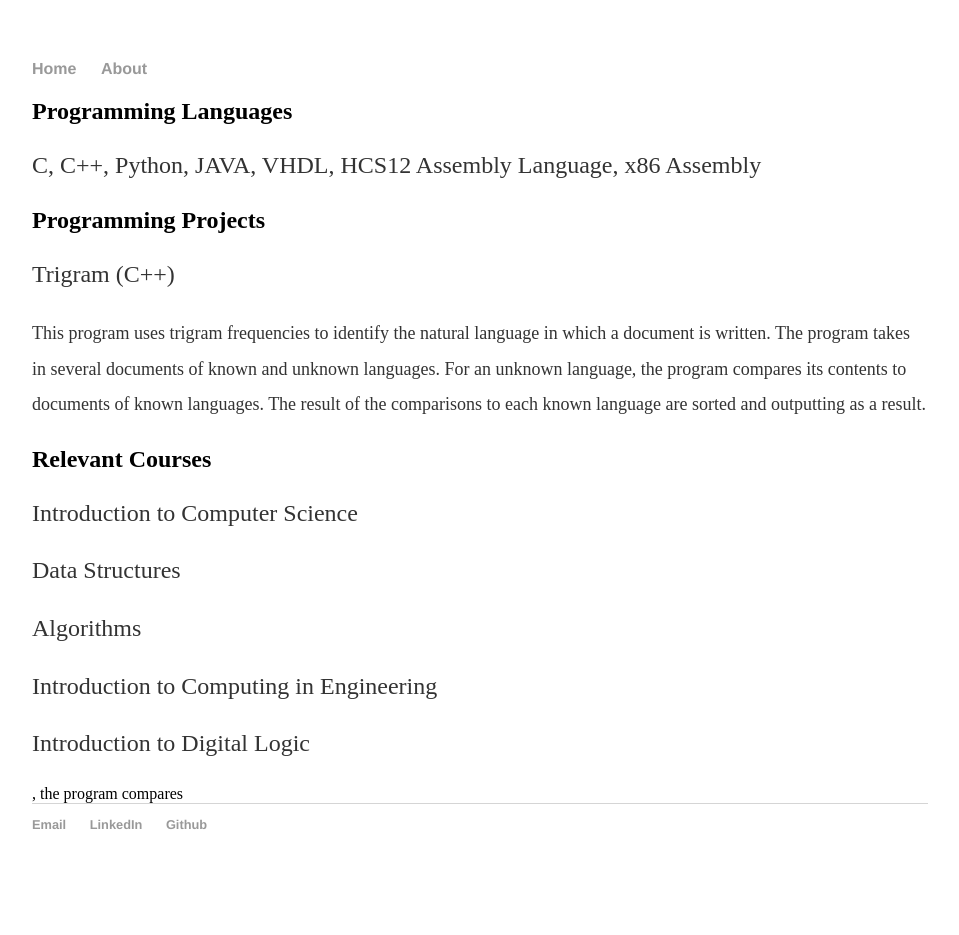
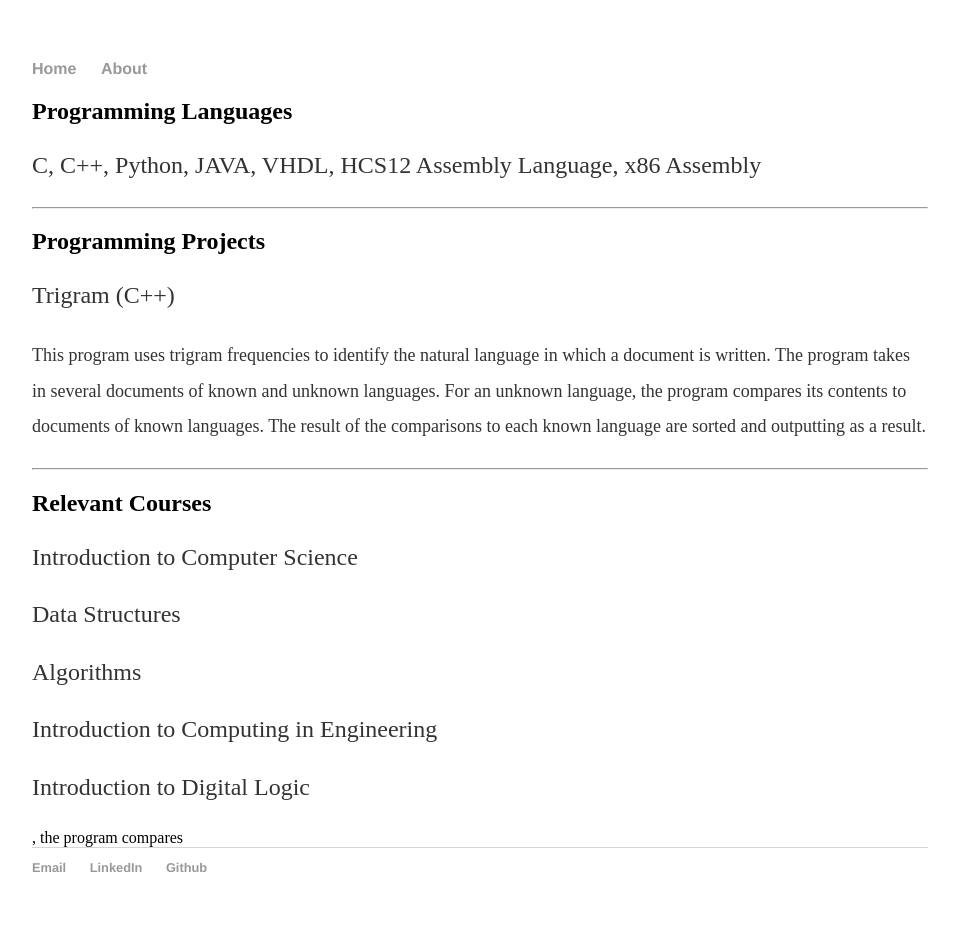
Before and after one commit to Winnie-Zheng/winnie-zheng.github.io, a Jekyll site: the page built from About/index.html, in a window 1280 px wide. Shown: the whole page, without its empty margins (160-1119 px from the left). Built offline with Jekyll 4.4.1, drawn with Linux system fonts in a browser that asks for light colours; before the commit the page ends 900 px from its top, so only the background shows below that.

Commit message:
Update index.html
horizontal bar

```diff
--- a/About/index.html
+++ b/About/index.html
@@ -5,9 +5,11 @@ title: Winnie Zheng
 <div class="blurb">
   <h2>Programming Languages</h2>
     <p>C, C++, Python, JAVA, VHDL, HCS12 Assembly Language, x86 Assembly</p>
+  <hr></hr>
   <h2>Programming Projects</h2>
     <p><font size=5>Trigram (C++)</font>
     <p><font size=4>This program uses trigram frequencies to identify the natural language in which a document is written. The program takes in several documents of known and unknown languages. For an unknown language, the program compares its contents to documents of known languages. The result of the comparisons to each known language are sorted and outputting as a result.</font></p>
+  <hr></hr>
   <h2>Relevant Courses</h2>
     <p><font size=5>Introduction to Computer Science</font></p>
     <p><font size=5>Data Structures</font></p>
```
